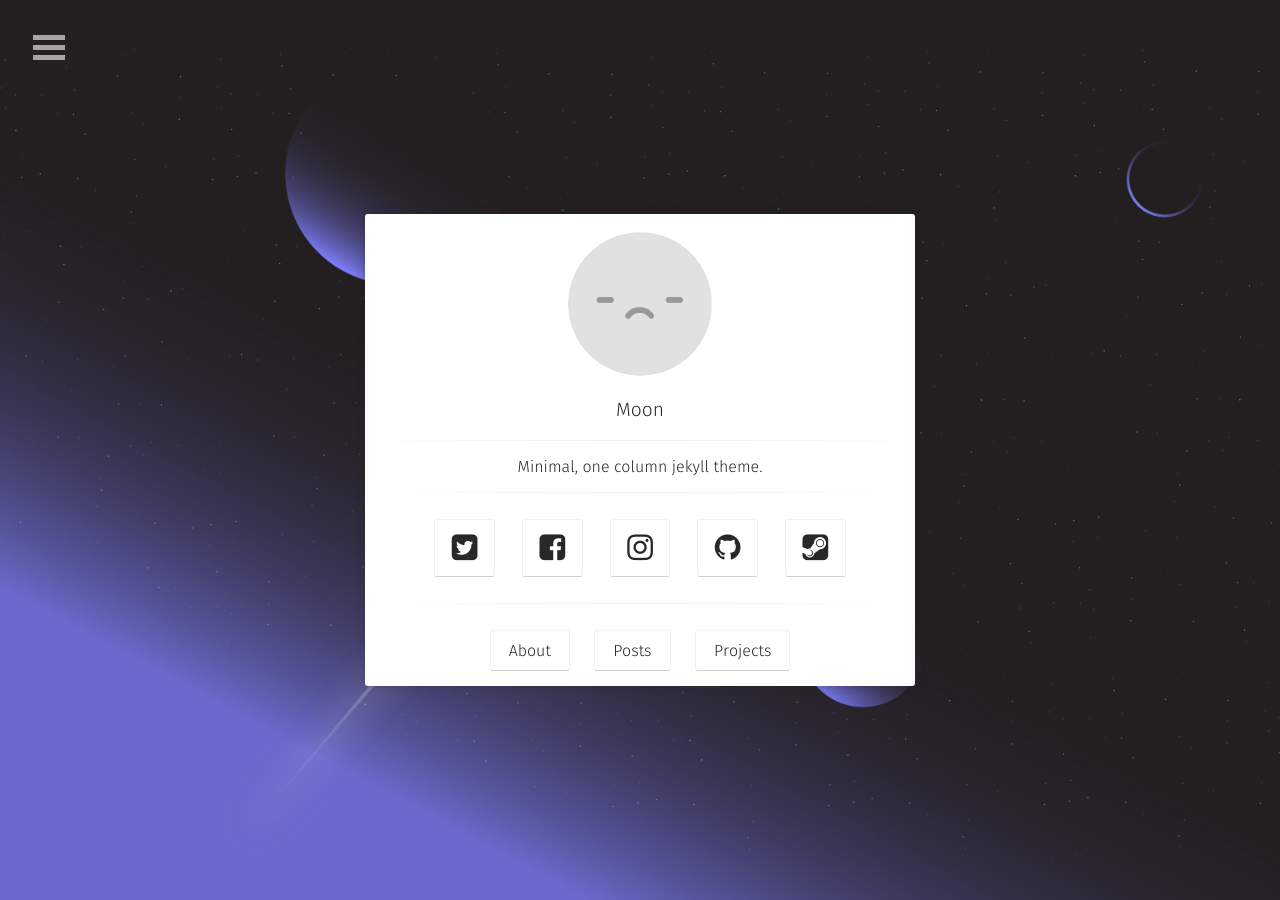
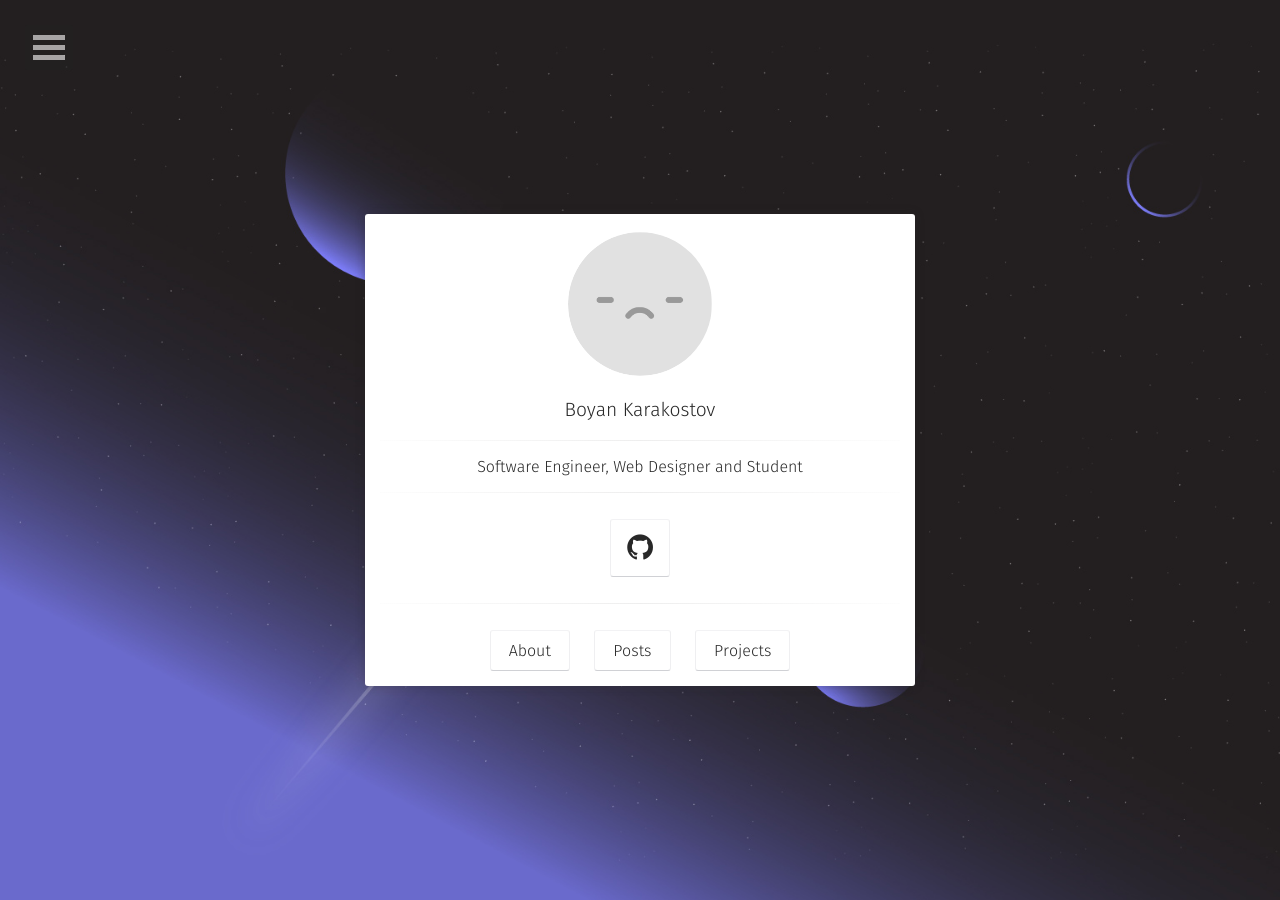
Before and after one commit to yamozha/yamozha.github.io, a Jekyll site: the page built from index.html, in a window 1280 px wide. Built offline with Jekyll 4.4.1, drawn with Linux system fonts in a browser that asks for light colours; some web fonts are replaced; some of the changed lines change nothing that is shown.

Commit message:
Update _config.yml

```diff
--- a/_config.yml
+++ b/_config.yml
@@ -1,6 +1,6 @@
 # Site
-title:              Moon
-bio:                'Minimal, one column jekyll theme.'
+title:              Boyan Karakostov
+bio:                'Software Engineer, Web Designer and Student'
 description:        "Moon is a minimal, one column jekyll theme for your blog."
 reading_time:       true
 words_per_minute:   200
@@ -8,7 +8,7 @@ logo:               'assets/img/logo.png'
 background:         'assets/img/placeholder-big.jpg'
 tiled_bg:           false   # Set this true if you want to tile your background image, otherwise it will be covered
 locale:             en_US
-url:                https://taylantatli.github.io/Moon
+url:                https://yamozha.xyz
 
 # Jekyll
 permalink:          /:title/
@@ -26,7 +26,7 @@ sass:
   style:            compressed
 
 # Comments
-disqus_shortname:   taylantatli
+# disqus_shortname:   taylantatli
 
 # Social
 # if you don't have any of social below, comment the line.
@@ -38,19 +38,19 @@ disqus_shortname:   taylantatli
   #ad-slot:
 #bing-verify:
 #email:
-twitter:            username
-facebook:           username
-github-url:         username
+# twitter:            username
+# facebook:           username
+github-url:         yamozha
 #stackoverflow:     123456/username   from a "http://stackoverflow.com/users/123456/username" link
 #linkedin:          username
 #xing:              username
-instagram:          username
+# instagram:          username
 #lastfm:            username
 #tumblr:            username
 #medium:            '@username'
 #pinterest:         username
 #foursquare:        username
-steam:              username
+# steam:              username
 #dribbble:          username
 #youtube:           username
 #youtube-channel:   channel
```
